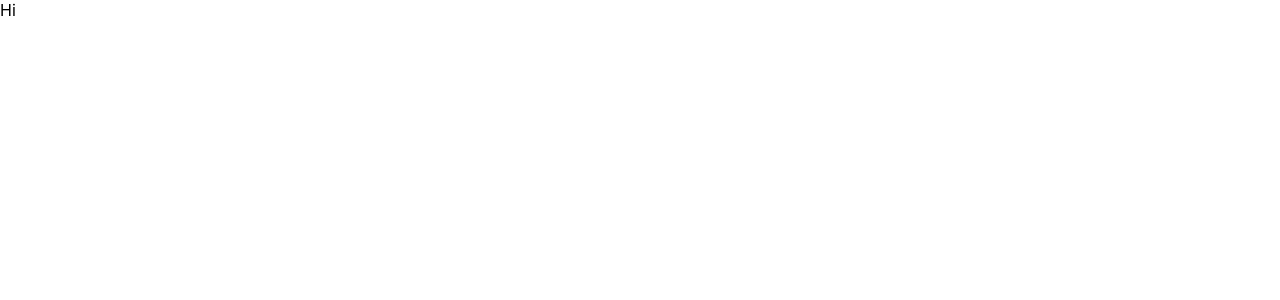
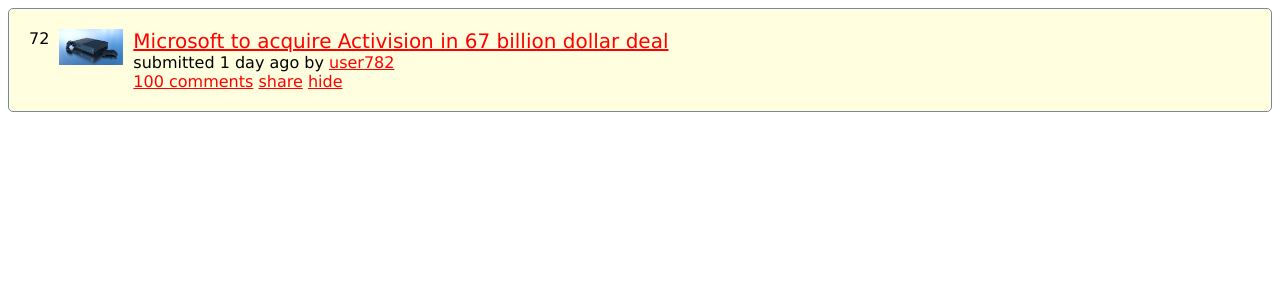
Before and after one commit to meethari/react-comment-tree, a React (Create React App) app: page / in a window 1280 px wide. Shown: the top 300 px of the page. Built offline with nearby package versions, Linux system fonts and the light colour scheme.

Commit message:
Added Post component

```diff
--- a/src/App.tsx
+++ b/src/App.tsx
@@ -1,11 +1,11 @@
 import React from 'react';
 import './App.css';
-import Article from './components/article/Article';
+import Post from './components/post/Post';
 
 function App() {
   return (
     <div className="App">
-      <Article/>
+      <Post/>
     </div>
   );
 }
--- a/src/components/article/Article.tsx
+++ /dev/null
@@ -1,9 +0,0 @@
-import React from 'react'
-
-export default function Article() {
-    return (
-        <div>
-            Hi
-        </div>
-    )
-}
--- /dev/null
+++ b/src/components/post/Post.tsx
@@ -0,0 +1,27 @@
+import React from 'react'
+import './styles.css'
+import xboxImg from '../../images/xbox.jpg'
+
+export default function Post() {
+    return (
+        <div className="post">
+            <div className="post__votes">72</div>
+            <img className="post__img" src={xboxImg} alt="Xbox"></img>
+            <div className="post__text">
+                <div className="post__url">
+                    <a href="https://www.theverge.com/2022/1/18/22889258/microsoft-activision-blizzard-xbox-acquisition-call-of-duty-overwatch">Microsoft to acquire Activision in 67 billion dollar deal</a>
+                </div>
+                <div>
+                    <span>submitted 1 day ago by <a href="">user782</a></span>
+                </div>
+                <div>
+                    <a href="">100 comments</a>
+                    <span> </span>
+                    <a href="">share</a>
+                    <span> </span>
+                    <a href="">hide</a>
+                </div>
+            </div>
+        </div>
+    )
+}
--- /dev/null
+++ b/src/components/post/styles.css
@@ -0,0 +1,36 @@
+.post {
+  border: solid lightslategray 1px;
+  padding: 20px 10px;
+  border-radius: 5px;
+  background-color: lightyellow;
+}
+
+.post:after {
+  content: " ";
+  display: table;
+  clear: both;
+}
+
+.post__votes {
+  float: left;
+  margin-left: 10px;
+  margin-right: 10px;
+}
+
+.post__img {
+  height: 36px;
+  float: left;
+  margin-right: 10px;
+}
+
+.post__text {
+  float: left;
+}
+
+.post__url {
+  font-size: 20px;
+}
+
+.post a {
+  color: red;
+}
--- a/src/index.css
+++ b/src/index.css
@@ -1,13 +1,3 @@
 body {
-  margin: 0;
-  font-family: -apple-system, BlinkMacSystemFont, 'Segoe UI', 'Roboto', 'Oxygen',
-    'Ubuntu', 'Cantarell', 'Fira Sans', 'Droid Sans', 'Helvetica Neue',
-    sans-serif;
-  -webkit-font-smoothing: antialiased;
-  -moz-osx-font-smoothing: grayscale;
+  font-family: Verdana, Geneva, Tahoma, sans-serif;
 }
-
-code {
-  font-family: source-code-pro, Menlo, Monaco, Consolas, 'Courier New',
-    monospace;
-}
```
Also changed, not shown: src/components/article/style.css (deleted), src/images/xbox.jpg (added).
